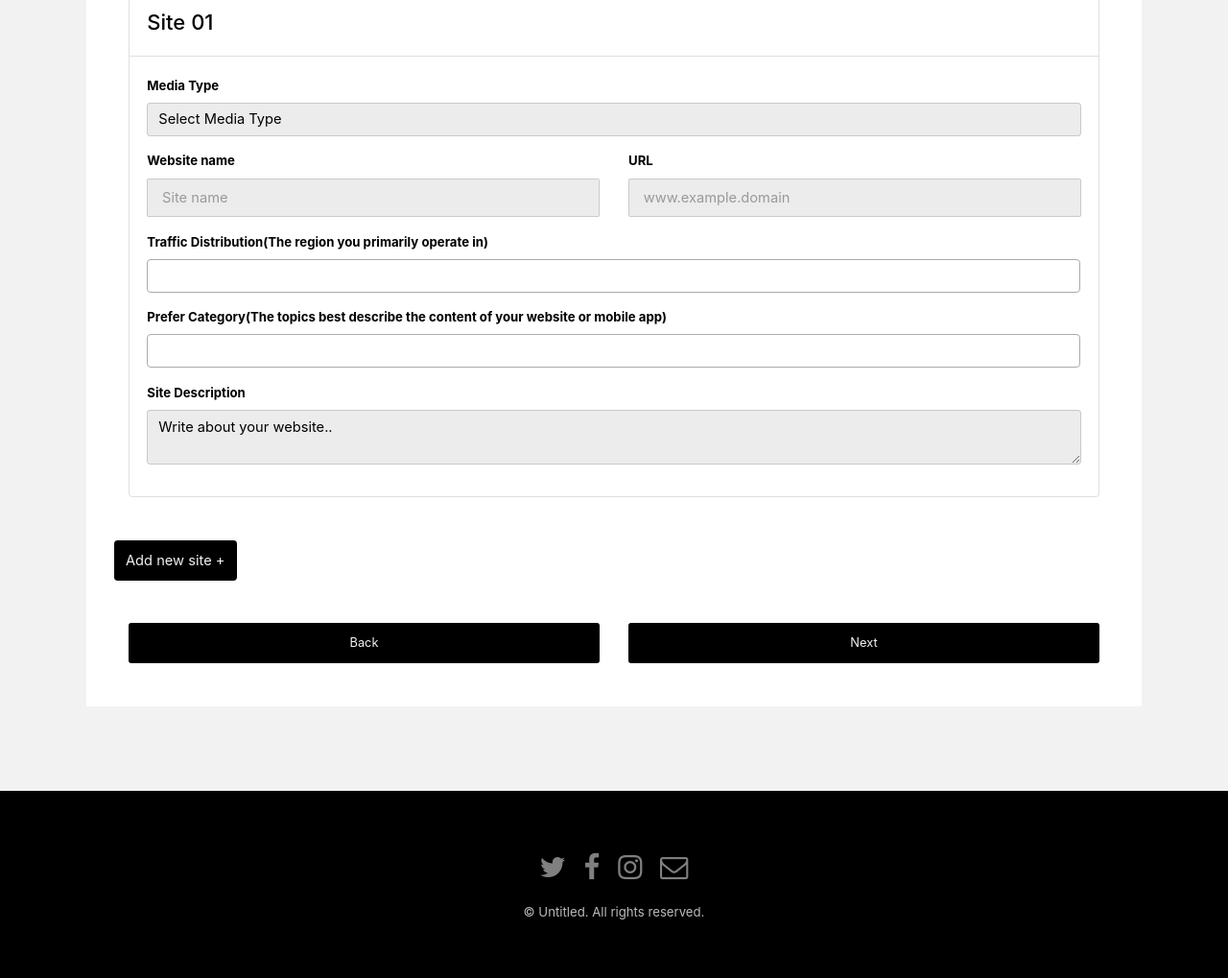
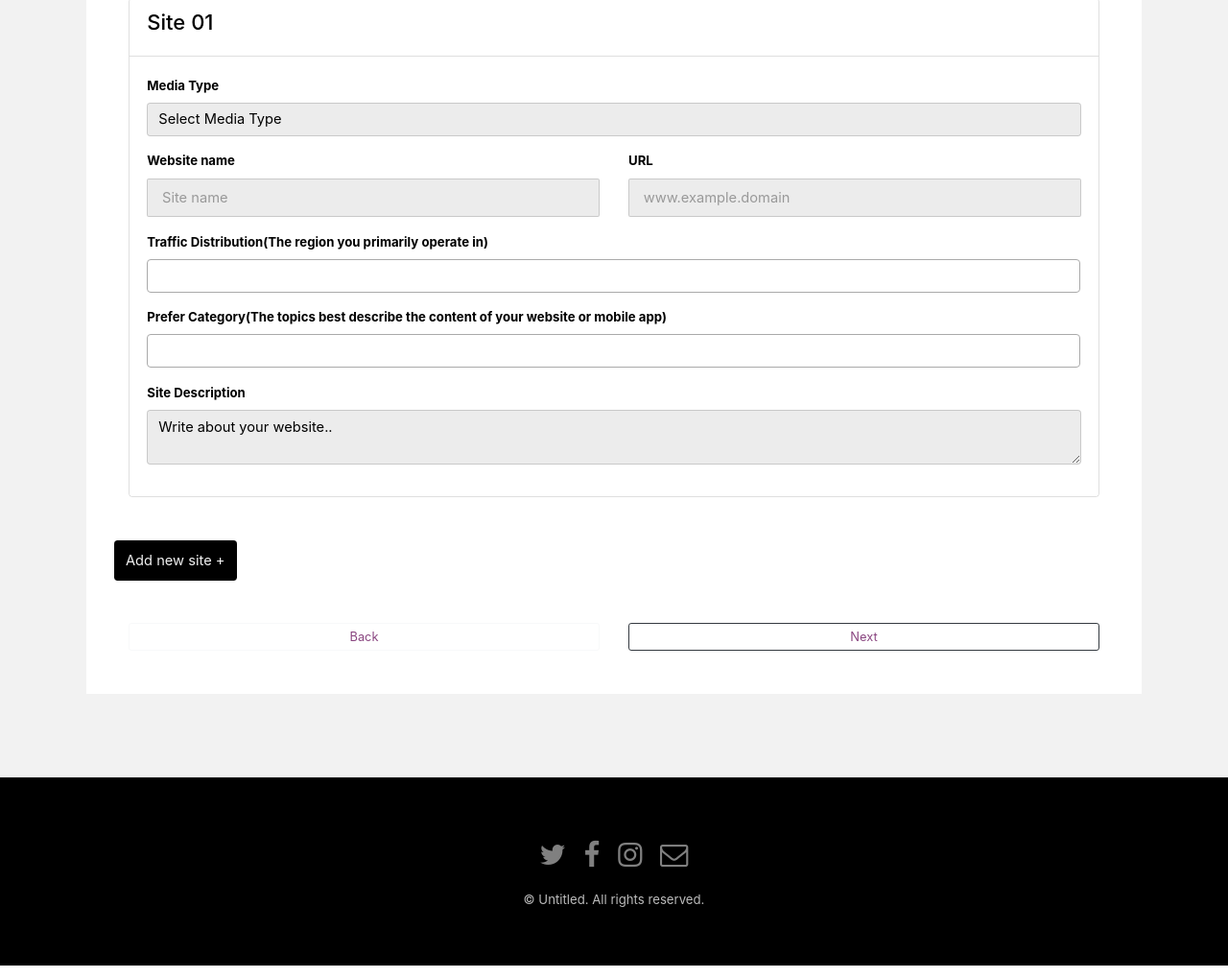
Before and after one commit to Quazi-Reza/affiliate-project, a plain HTML site: page second.html in a window 1280 px wide. Shown: the part 787-1806 px from the top of the page at 96% size. Drawn offline with nearby package versions, Linux system fonts and the light colour scheme.

Commit message:
second page button link

```diff
--- a/second.html
+++ b/second.html
@@ -134,10 +134,10 @@
                 </div>
                 <div class="row mt-5">
                     <div class="col-md-6">
-                        <button class="btn  btn-block btn-sm">Back</button>
+                        <a class="btn btn-outline-light  btn-block btn-sm" href="index.html">Back</a>
                     </div>
                     <div class="col-md-6">
-                        <button class="btn  btn-block btn-sm">Next</button>
+                        <a class="btn btn-outline-dark btn-block btn-sm">Next</a>
                     </div>
                 </div>
             </div>
```
